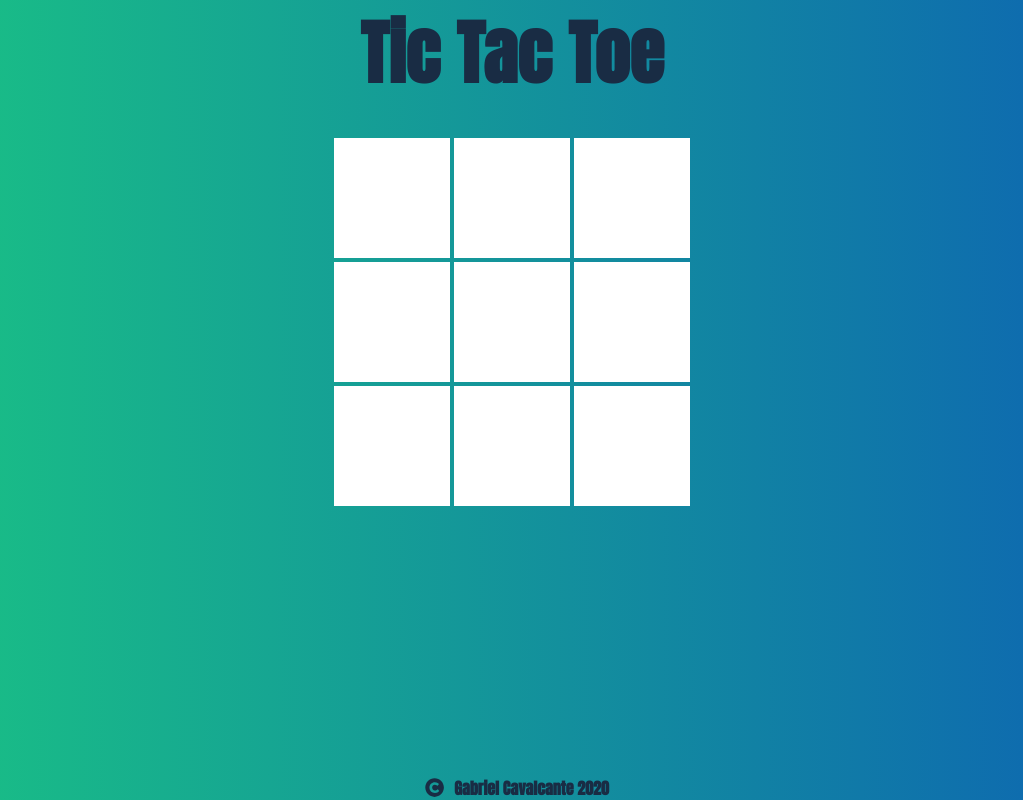
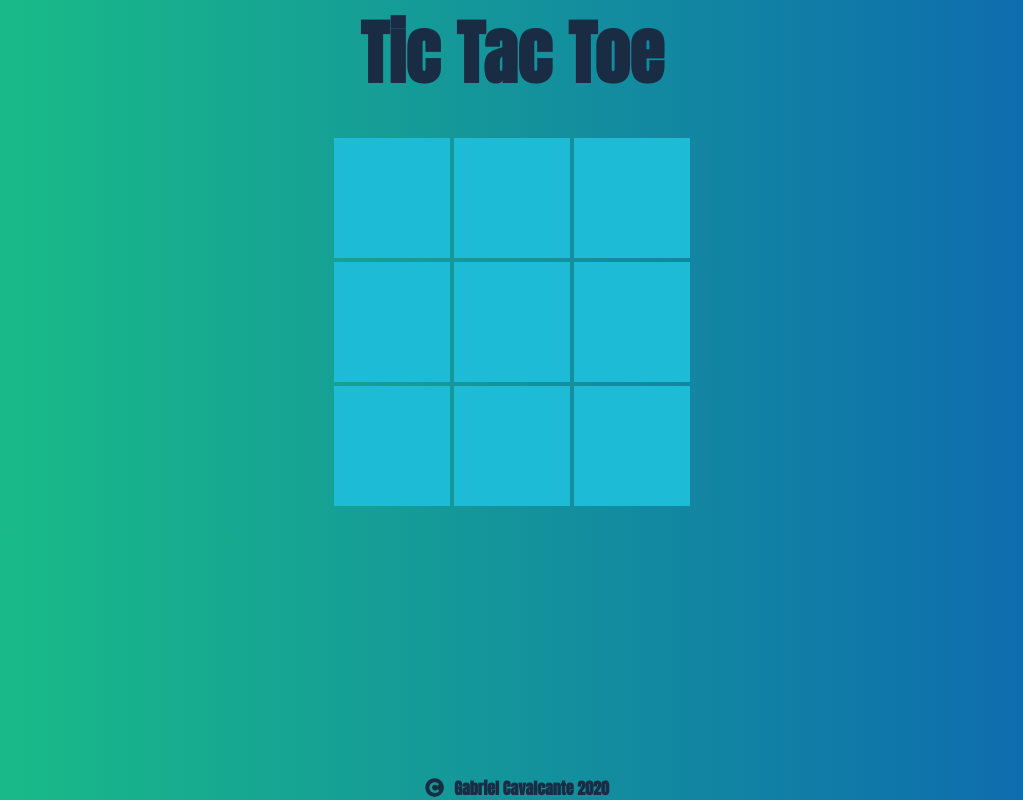
Before and after one commit to GabrielMCavalcante/TicTacToe, a React (Create React App) app: page /game/results in a window 1280 px wide. Shown: the whole page, without its empty margins (128-1151 px from the left). Built offline with nearby package versions, Linux system fonts and the light colour scheme.

Commit message:
Changed tile color

```diff
--- a/src/components/TableTile/styles.css
+++ b/src/components/TableTile/styles.css
@@ -1,6 +1,6 @@
 .TableTile {
     width: calc(var(--tableSize) / 3);
     height: calc(var(--tableSize) / 3);
-    background-color: #fff;
+    background-color: #1ebbd6;
     margin: 2px;
 }
```
